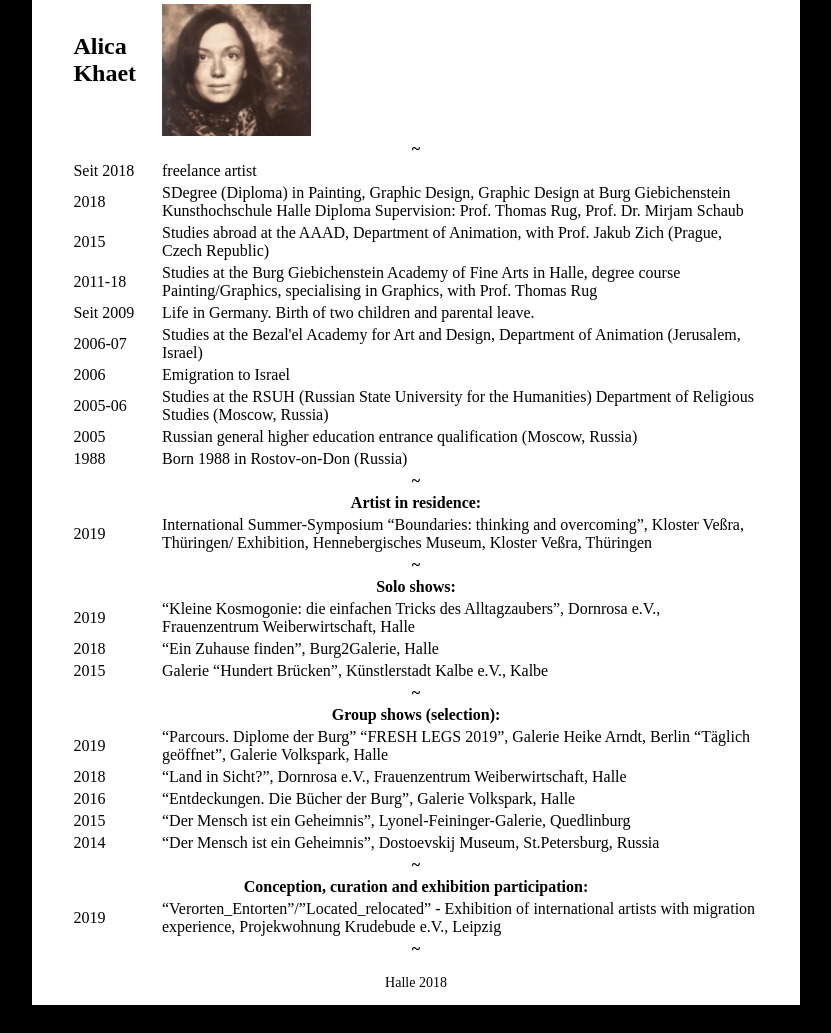
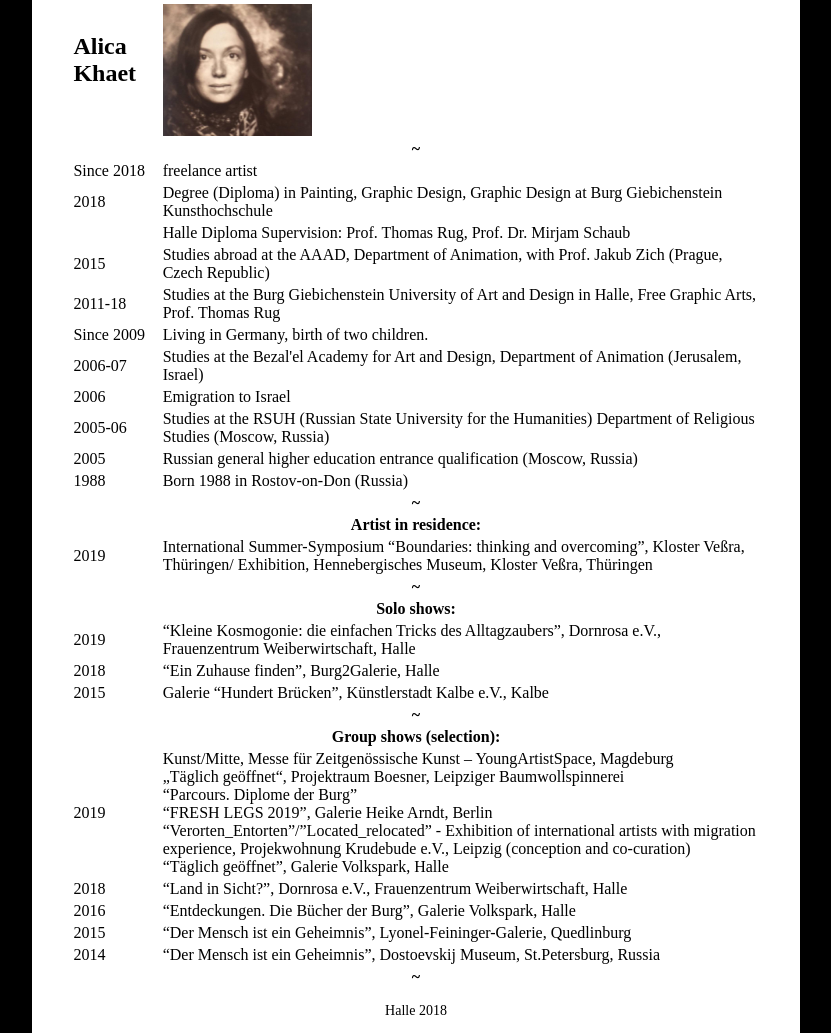
Before and after one commit to stephanidka/Alica, a plain HTML site: page about.html in a window 1280 px wide. Shown: the part 203-1236 px from the top of the page, without its empty margins (224-1055 px from the left). Before the commit the page ends 1208 px from the top, so only its background shows below. Drawn offline with Linux system fonts and the light colour scheme.

Commit message:
еще поправила биографию, загрузила новую картинку

```diff
--- a/about.html
+++ b/about.html
@@ -50,13 +50,16 @@
   <th colspan="2">~</th>
  </tr>
  <tr>
-  <td>Seit 2018</td>
+  <td>Since 2018</td>
   <td>freelance artist</td>
  </tr>
  <tr>
   <td>2018</td>
-  <td>SDegree (Diploma) in Painting, Graphic Design, Graphic Design at Burg Giebichenstein Kunsthochschule
-  Halle Diploma Supervision: Prof. Thomas Rug, Prof. Dr. Mirjam Schaub</td>
+  <td>Degree (Diploma) in Painting, Graphic Design, Graphic Design at Burg Giebichenstein Kunsthochschule </td>
+ </tr>
+  <tr>
+  <td></td>
+ <td>Halle Diploma Supervision: Prof. Thomas Rug, Prof. Dr. Mirjam Schaub</td>
  </tr>
  <tr>
   <td>2015</td>
@@ -64,11 +67,11 @@
 </tr>
  <tr>
   <td>2011-18</td>
-  <td>Studies at the Burg Giebichenstein Academy of Fine Arts in Halle, degree course Painting/Graphics, specialising in Graphics, with Prof. Thomas Rug</td>
+  <td>Studies at the Burg Giebichenstein University of Art and Design in Halle, Free Graphic Arts, Prof. Thomas Rug</td>
  </tr>
  <tr>
-  <td>Seit 2009</td>
-  <td>Life in Germany. Birth of two children and parental leave.</td>
+  <td>Since 2009</td>
+  <td>Living in Germany, birth of two children.</td>
  </tr>
  <tr>
   <td>2006-07</td>
@@ -131,9 +134,14 @@ Weiberwirtschaft, Halle </td>
  </tr>
  <tr>
     <td>2019</td>
-  <td>“Parcours. Diplome der Burg”
-             “FRESH LEGS 2019”, Galerie Heike Arndt, Berlin
- “Täglich geöffnet”, Galerie Volkspark, Halle
+  <td>
+		Kunst/Mitte, Messe für Zeitgenössische Kunst – YoungArtistSpace, Magdeburg<br>
+		„Täglich geöffnet“, Projektraum Boesner, Leipziger Baumwollspinnerei<br>
+		“Parcours. Diplome der Burg”<br>
+        “FRESH LEGS 2019”, Galerie Heike Arndt, Berlin<br>
+		“Verorten_Entorten”/”Located_relocated” - Exhibition of international artists with
+migration experience, Projekwohnung Krudebude e.V., Leipzig (conception and co-curation)<br>
+	    “Täglich geöffnet”, Galerie Volkspark, Halle<br>
 </td>
  </tr>
   <tr>
@@ -152,18 +160,7 @@ Weiberwirtschaft, Halle </td>
     <td>2014</td>
   <td>“Der Mensch ist ein Geheimnis”, Dostoevskij Museum, St.Petersburg, Russia</td>
  </tr>
- <tr>
-  <th colspan="2">~</th>
- </tr>
- <tr>
-  <th colspan="2">Conception, curation and exhibition participation:</th>
- </tr>
- <tr>
-    <td>2019</td>
-  <td>“Verorten_Entorten”/”Located_relocated” - Exhibition of international artists with
-migration experience, Projekwohnung Krudebude e.V., Leipzig
-</td>
- </tr>
+
 <tr>
   <th colspan="2">~</th>
  </tr>
```
Also changed, not shown: colored.html (+1 -0 lines), colored/image1.jpeg (added).
